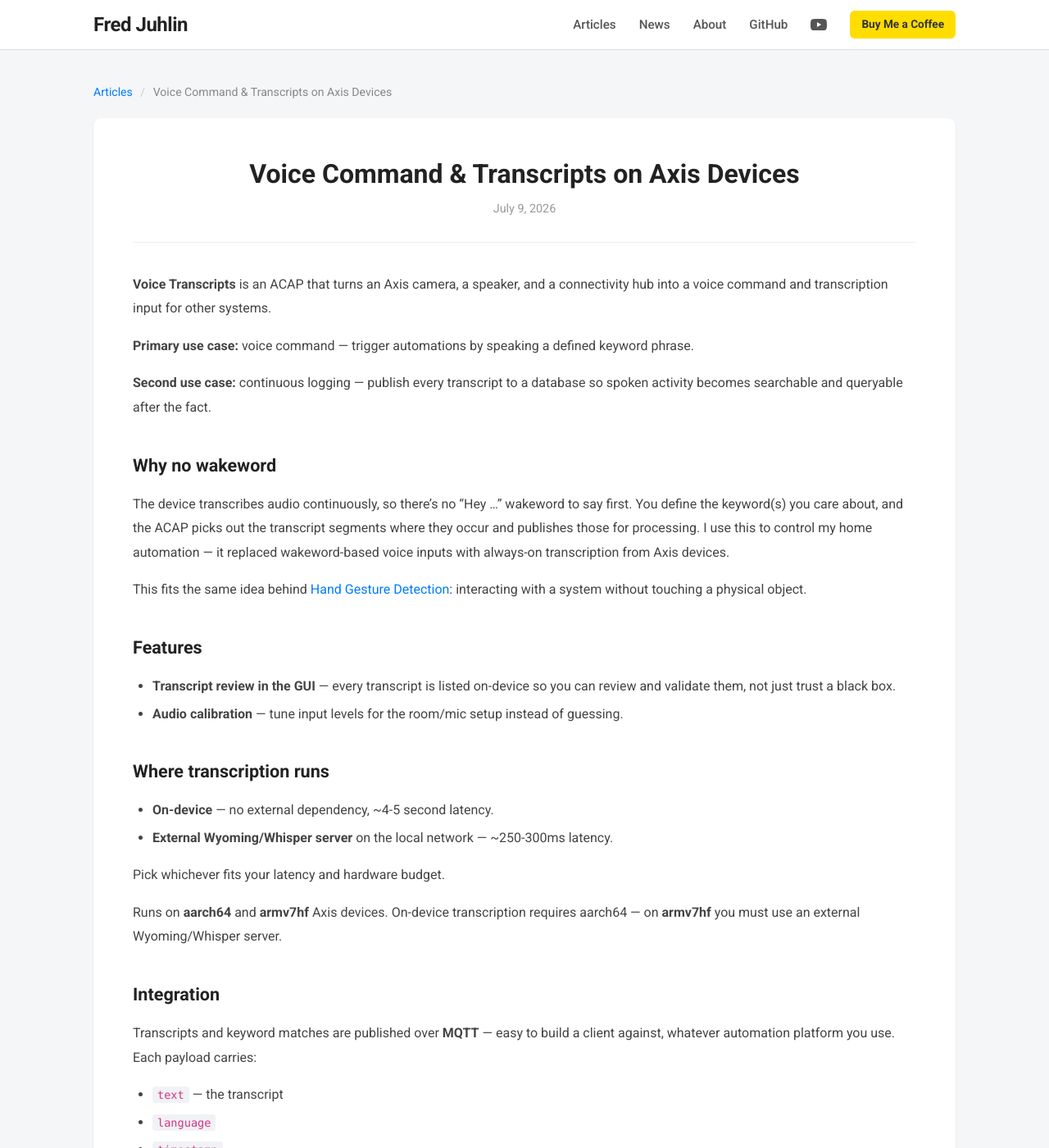
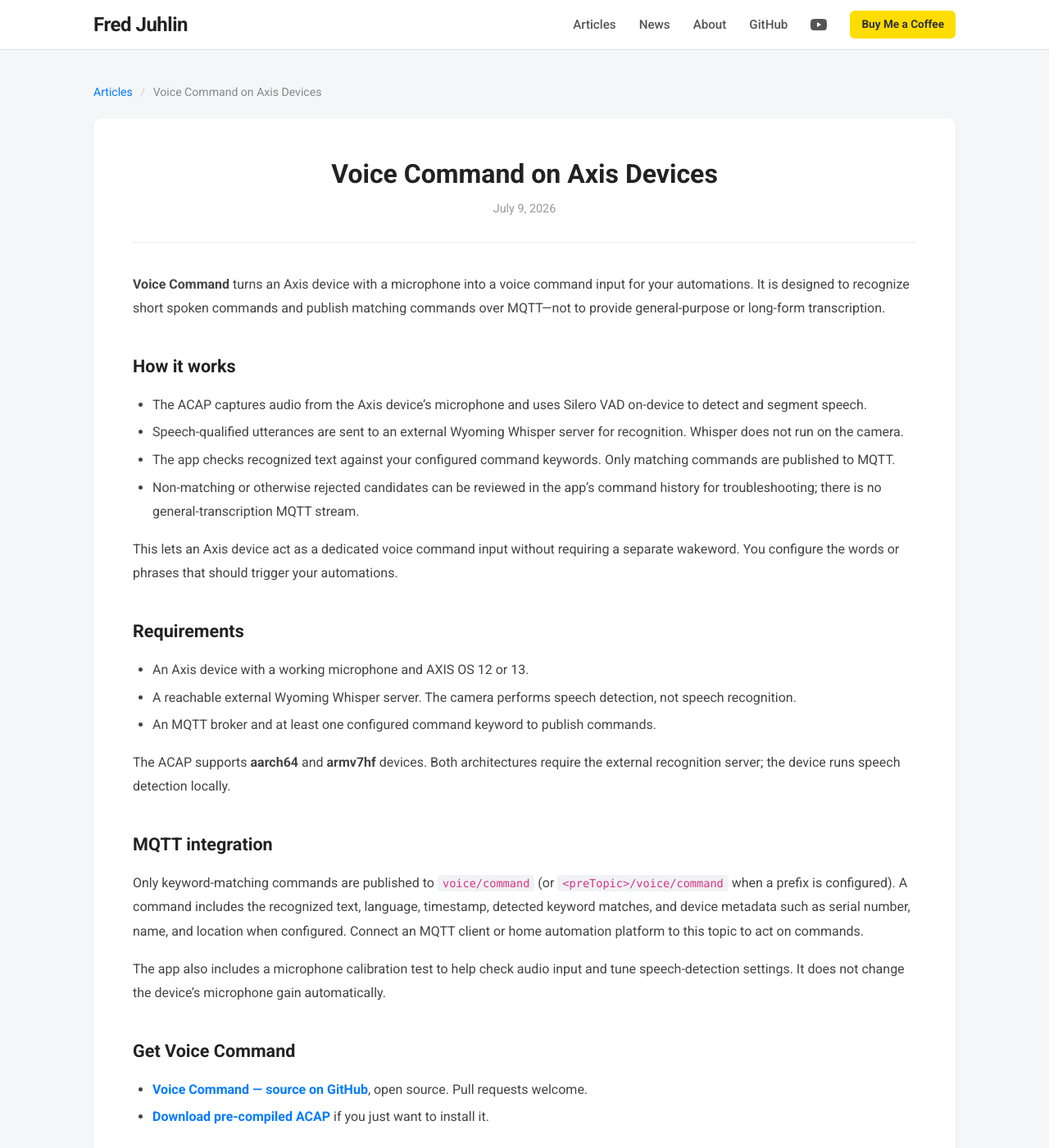
Before and after one commit to pandosme/pandosme.github.io, a Jekyll site: the page built from docs/_posts/2026-07-09-voice-transcript-acap.md, in a window 1280 px wide and 1400 px high. Shown: the whole window at 82% size. Built offline with Jekyll 4.4.1, drawn with Linux system fonts in a browser that asks for light colours; some of the changed text lies outside the part shown.

Commit message:
Adjusted Voice Command

```diff
--- a/docs/_posts/2026-07-09-voice-transcript-acap.md
+++ b/docs/_posts/2026-07-09-voice-transcript-acap.md
@@ -1,51 +1,41 @@
 ---
 layout: post
-title: "Voice Command & Transcripts on Axis Devices"
+title: "Voice Command on Axis Devices"
 date: 2026-07-09
 categories: [ACAP]
-excerpt: "Continuous voice transcription on Axis cameras, turning keyword phrases into MQTT commands with no wakeword needed."
+excerpt: "Use an Axis device as a voice command input: detect speech locally, recognize short commands externally, and publish keyword matches over MQTT."
 image: /assets/voice-transcript.png
 ---
 
-**Voice Transcripts** is an ACAP that turns an Axis camera, a speaker, and a connectivity hub into a voice command and transcription input for other systems.
+**Voice Command** turns an Axis device with a microphone into a voice command input for your automations. It is designed to recognize short spoken commands and publish matching commands over MQTT—not to provide general-purpose or long-form transcription.
 
-**Primary use case:** voice command — trigger automations by speaking a defined keyword phrase.
+## How it works
 
-**Second use case:** continuous logging — publish every transcript to a database so spoken activity becomes searchable and queryable after the fact.
+- The ACAP captures audio from the Axis device's microphone and uses Silero VAD on-device to detect and segment speech.
+- Speech-qualified utterances are sent to an external Wyoming Whisper server for recognition. Whisper does not run on the camera.
+- The app checks recognized text against your configured command keywords. Only matching commands are published to MQTT.
+- Non-matching or otherwise rejected candidates can be reviewed in the app's command history for troubleshooting; there is no general-transcription MQTT stream.
 
-## Why no wakeword
+This lets an Axis device act as a dedicated voice command input without requiring a separate wakeword. You configure the words or phrases that should trigger your automations.
 
-The device transcribes audio continuously, so there's no "Hey ..." wakeword to say first. You define the keyword(s) you care about, and the ACAP picks out the transcript segments where they occur and publishes those for processing. I use this to control my home automation — it replaced wakeword-based voice inputs with always-on transcription from Axis devices.
+## Requirements
 
-This fits the same idea behind [Hand Gesture Detection](/acap/2024/09/13/Hand-Gestures.html): interacting with a system without touching a physical object.
+- An Axis device with a working microphone and AXIS OS 12 or 13.
+- A reachable external Wyoming Whisper server. The camera performs speech detection, not speech recognition.
+- An MQTT broker and at least one configured command keyword to publish commands.
 
-## Features
+The ACAP supports **aarch64** and **armv7hf** devices. Both architectures require the external recognition server; the device runs speech detection locally.
 
-- **Transcript review in the GUI** — every transcript is listed on-device so you can review and validate them, not just trust a black box.
-- **Audio calibration** — tune input levels for the room/mic setup instead of guessing.
+## MQTT integration
 
-## Where transcription runs
+Only keyword-matching commands are published to `voice/command` (or `<preTopic>/voice/command` when a prefix is configured). A command includes the recognized text, language, timestamp, detected keyword matches, and device metadata such as serial number, name, and location when configured. Connect an MQTT client or home automation platform to this topic to act on commands.
 
-- **On-device** — no external dependency, ~4-5 second latency.
-- **External Wyoming/Whisper server** on the local network — ~250-300ms latency.
+The app also includes a microphone calibration test to help check audio input and tune speech-detection settings. It does not change the device's microphone gain automatically.
 
-Pick whichever fits your latency and hardware budget.
+## Get Voice Command
 
-Runs on **aarch64** and **armv7hf** Axis devices. On-device transcription requires aarch64 — on **armv7hf** you must use an external Wyoming/Whisper server.
-
-## Integration
-
-Transcripts and keyword matches are published over **MQTT** — easy to build a client against, whatever automation platform you use. Each payload carries:
-
-- `text` — the transcript
-- `language`
-- `timestamp`
-- `device name`, `location`, `serial number` — so a payload is traceable back to the exact device it came from
-
-## Get it
-
-- **[Voice-Transcript — source on GitHub](https://github.com/pandosme/Voice-Transcript)**, open source and usable as a base for custom voice components. Pull requests welcome.
-- **[Download pre-compiled ACAP](https://www.dropbox.com/scl/fi/6aoh0o3g02gihm8w3rgt2/Voice-Transcripts.zip?rlkey=wfelmaiz3umyr4ae7lf6zgtb4&dl=1)** if you just want to install it.
+- **[Voice Command — source on GitHub](https://github.com/pandosme/Voice-Command)**, open source. Pull requests welcome.
+- **[Download pre-compiled ACAP](https://www.dropbox.com/scl/fi/luhpyx3hlf782hc5sqytw/Voice-Command.zip?rlkey=2xzdsypd4qw03t1hsy0xzrgfn&st=gawa85br&dl=1)** if you just want to install it.
 
 If this is useful, consider [buying me a coffee](https://buymeacoffee.com/fredjuhlinl).
 
```
Also changed, not shown: 1 other file.
